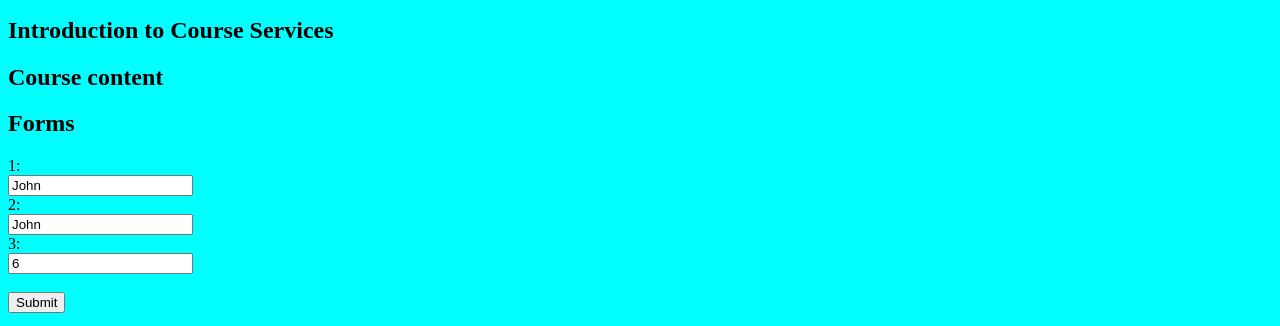
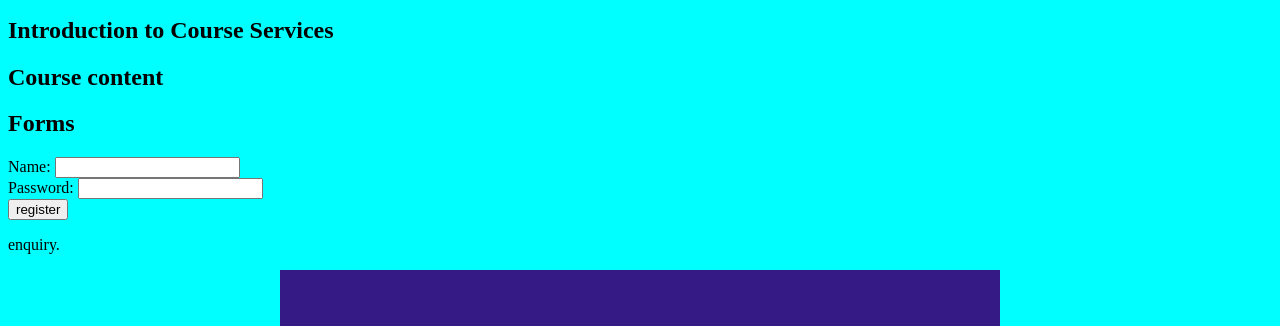
Before and after one commit to Yjeese/CV66, a plain HTML site: page course.html in a window 1280 px wide. Shown: the part 465-791 px from the top of the page. Drawn offline with Linux system fonts and the light colour scheme.

Commit message:
Update course.html

```diff
--- a/course.html
+++ b/course.html
@@ -30,15 +30,11 @@
 <H2>Course content</H2>
 <h2>Forms</h2>
 
-<form action="/action_page.php">
-  <label for="fname">1:</label><br>
-  <input type="text" id="fname" name="fname" value="John"><br>
-  <label for="fname">2:</label><br>
-  <input type="text" id="fname" name="fname" value="John"><br>
-  <label for="lname">3:</label><br>
-  <input type="number" id="quantity" name="quantity" value="6"><br><br>
-  <input type="submit" value="Submit">
-</form>
+<form name="myform" method="post" action="mailto:username@hotmail.com" onsubmit="return validateform()" >
+  Name: <input type="text" name="name"><br/>
+  Password: <input type="password" name="password"><br/>
+  <input type="submit" value="register">
+  </form>
 <p>enquiry.</p>
 
 <div align="center">
```
